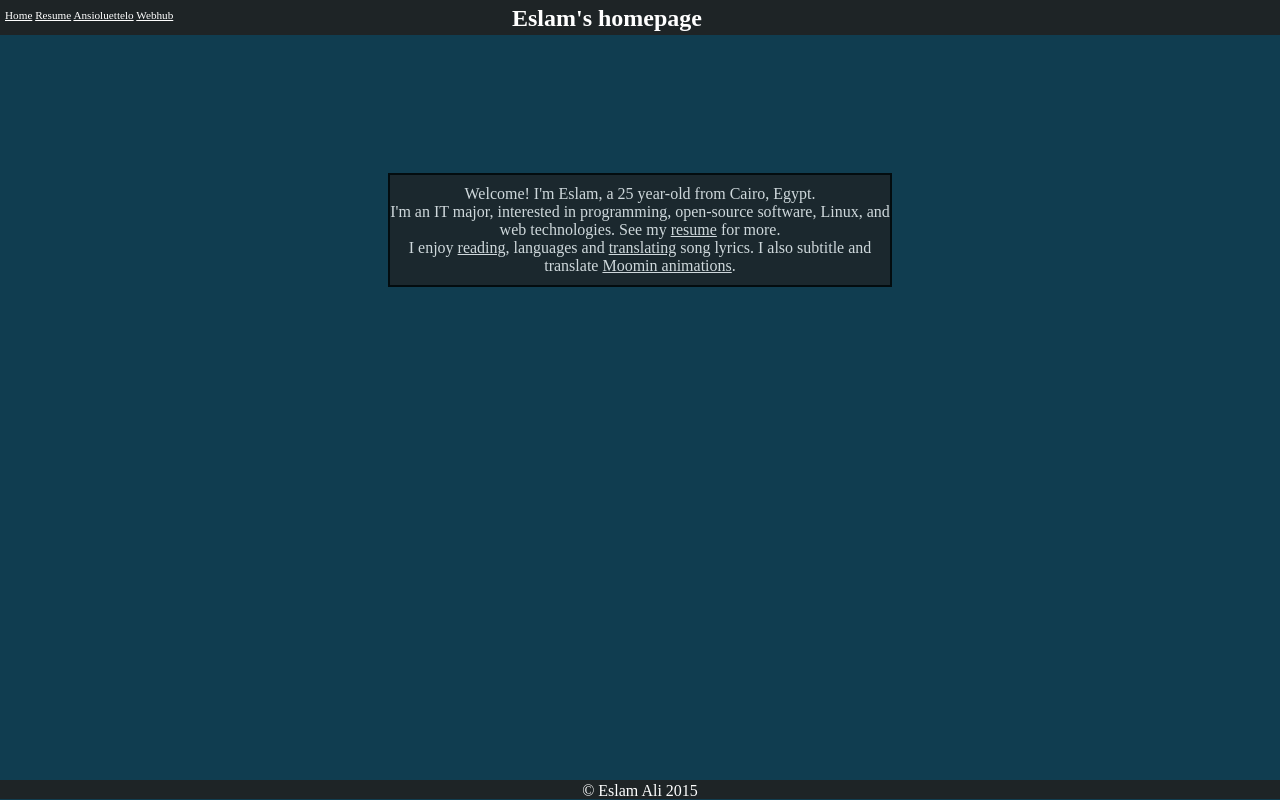
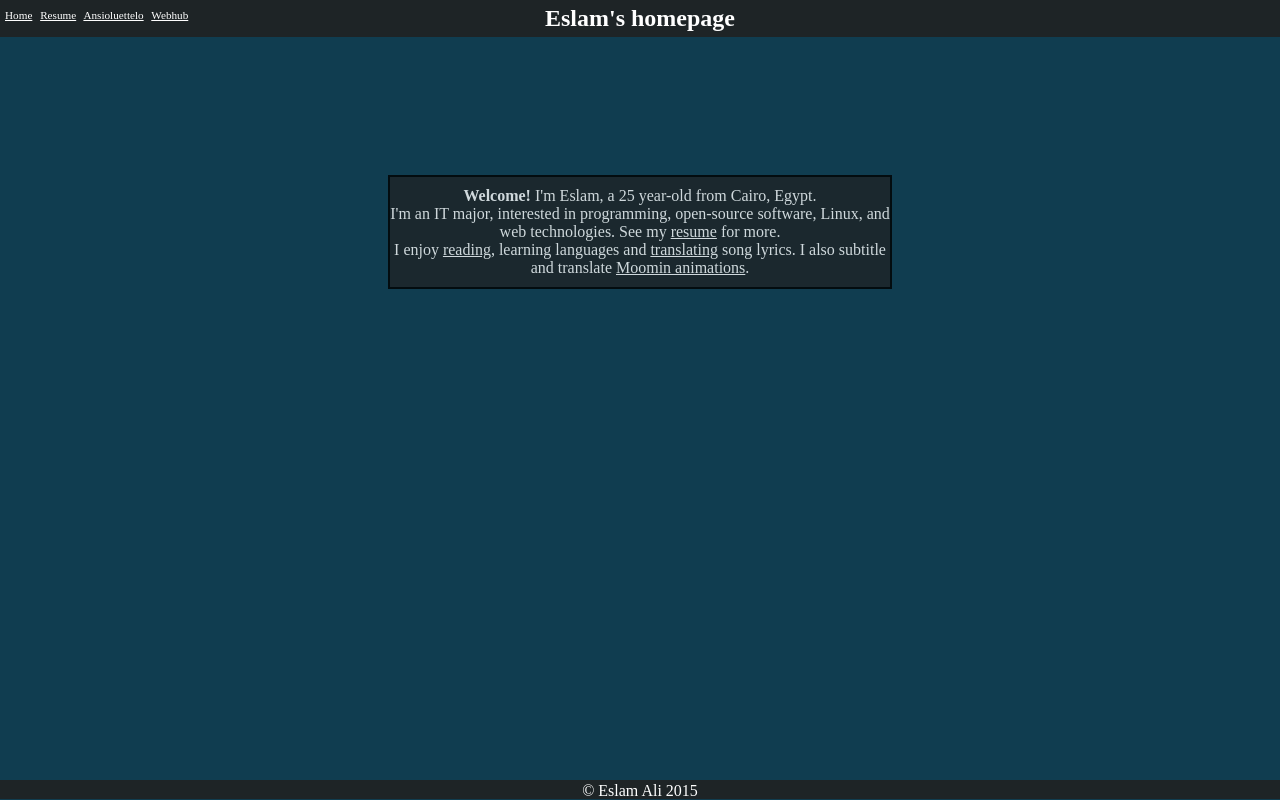
Before and after one commit to e-ali/My-homepage, a plain HTML site: page index.html in a window 1280 px wide. Drawn offline with Linux system fonts and the light colour scheme.

Commit message:
Style edits.
* Added a padding between the navigation links.
* Bolded the "Welcome!" on the main page.

```diff
--- a/index.html
+++ b/index.html
@@ -32,11 +32,11 @@
     -->
 
     <div class="category" id="about">
-      <p>Welcome! I'm Eslam, a 25 year-old from Cairo, Egypt.</p>
+      <p><b>Welcome!</b> I'm Eslam, a 25 year-old from Cairo, Egypt.</p>
       <p>I'm an IT major, interested in programming, open-source software, Linux, and web technologies.
         See my <a href="cv-en.html">resume</a> for more.</p>
       <p>I enjoy
-      <a href="https://www.goodreads.com/sininen ">reading</a>, languages and
+      <a href="https://www.goodreads.com/sininen ">reading</a>, learning languages and
       <a href="http://lyricstranslate.com/en/translator/talvikuutamo">translating</a> song lyrics.
         I also subtitle and translate
       <a href="https://drive.google.com/folderview?id=0B0FiO4WB0HXNfmJWZDVxaUNNekppdTJaUjFxcXJoSnh0M3JBWlhnY1ZqMl9LQnotTlczWHc&usp=sharing">
--- a/style.css
+++ b/style.css
@@ -26,10 +26,6 @@ a:visited {
     color: #9f9f9f;
 }
 
-#header {
-    z-index: 1;
-    position: absolute; left: 40%;
-}
 nav {
     text-align: left;
     float: left;
@@ -38,6 +34,9 @@ nav {
     display: inline;
     z-index: 2;
     position: absolute; left: 5px;
+}
+nav a {
+    padding-right: 5px;
 }
 
 .cv {
--- a/webhub/style.css
+++ b/webhub/style.css
@@ -25,10 +25,6 @@ header {
 	transition: margin 2s, width 2s;
 }
 
-#header {
-    z-index: 1;
-    position: absolute; left: 46%;
-}
 nav {
     text-align: left;
     float: left;
@@ -37,6 +33,9 @@ nav {
     z-index: 2;
     margin-top: 4px;
     position: absolute; left: 5px;
+}
+nav a {
+    padding-right: 5px;
 }
 a {
     color: #ffffff;
```
Also changed, not shown: 1 other file.
